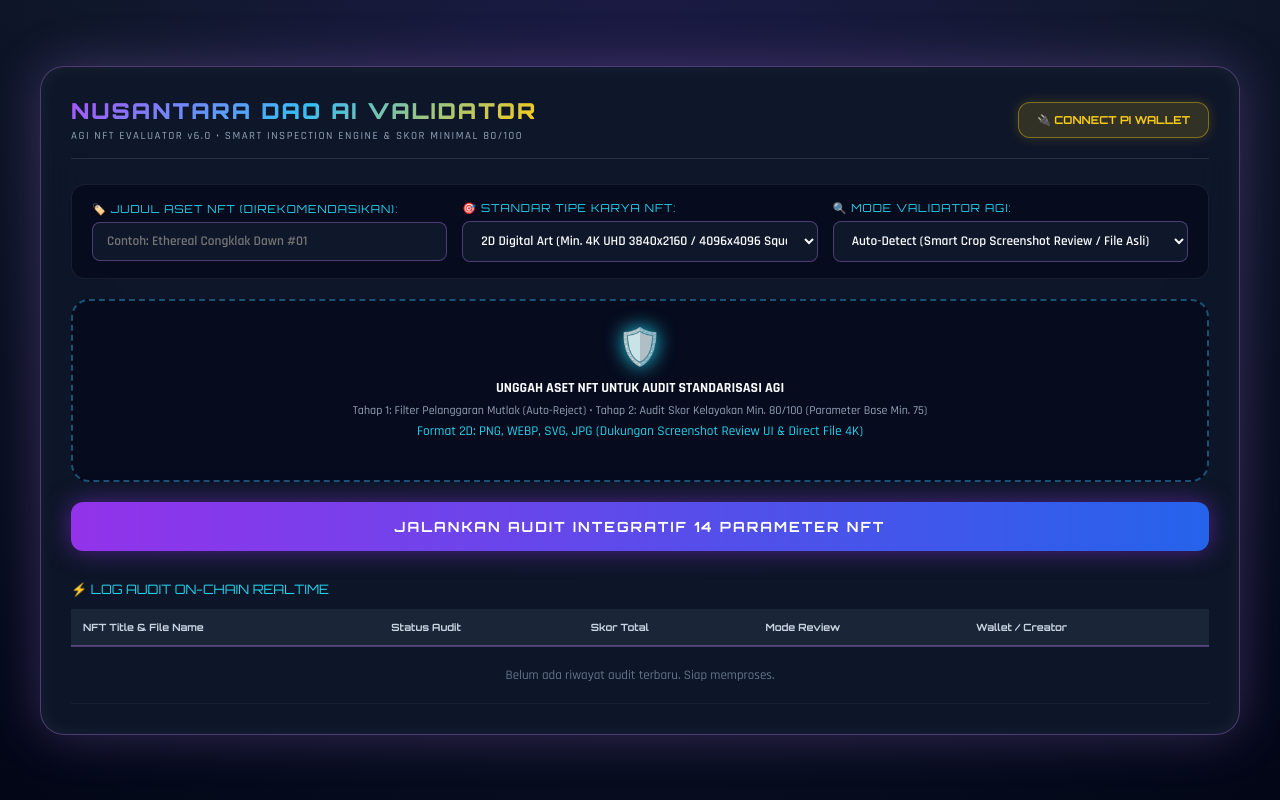
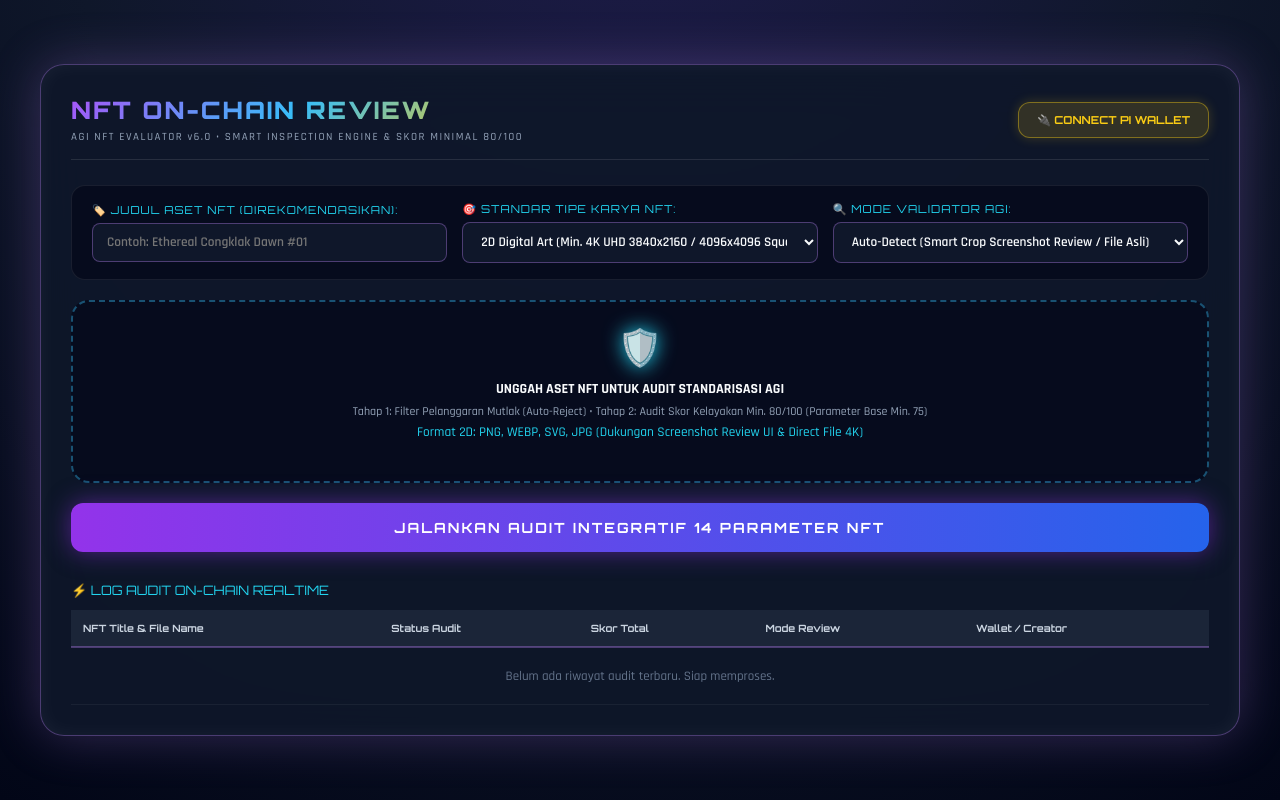
Before and after one commit to metacyber26-source/nft-dao-validator, a website: page index.html in a window 1280 px wide. Drawn offline with Linux system fonts and the light colour scheme.

Commit message:
Update title and header text in index.html

```diff
--- a/index.html
+++ b/index.html
@@ -3,7 +3,7 @@
 <head>
   <meta charset="UTF-8">
   <meta name="viewport" content="width=device-width, initial-scale=1.0">
-  <title>Nusantara AI - Pi DAO Validator AGI v6.0 (Enterprise Inspection Engine)</title>
+  <title>NFT On-chain Review - Pi DAO Validator AGI v6.0</title>
   <link href="https://fonts.googleapis.com/css2?family=Orbitron:wght@400;600;700;900&family=Rajdhani:wght@500;600;700&display=swap" rel="stylesheet">
   <!-- Pi Network SDK -->
   <script src="https://sdk.minepi.com/pi-sdk.js"></script>
@@ -55,7 +55,7 @@
 
     .header h1 {
       font-family: 'Orbitron', sans-serif;
-      font-size: 22px;
+      font-size: 24px;
       font-weight: 900;
       letter-spacing: 2px;
       background: linear-gradient(135deg, #a855f7, #38bdf8, #facc15);
@@ -285,7 +285,7 @@
   <div class="metaverse-card">
     <div class="top-bar">
       <div class="header">
-        <h1>Nusantara DAO AI Validator</h1>
+        <h1>NFT On-chain Review</h1>
         <p>AGI NFT EVALUATOR v6.0 • SMART INSPECTION ENGINE & SKOR MINIMAL 80/100</p>
       </div>
       <button id="wallet-btn" class="wallet-btn" onclick="connectPiWallet()">🔌 CONNECT PI WALLET</button>
@@ -334,7 +334,7 @@
       <!-- Header Judul NFT -->
       <div class="nft-header-info">
         <div>
-          <span style="font-size: 10px; color: #94a3b8; font-family: 'Orbitron'; uppercase;">TARGET NFT VALIDATED:</span>
+          <span style="font-size: 10px; color: #94a3b8; font-family: 'Orbitron'; text-transform: uppercase;">TARGET NFT VALIDATED:</span>
           <h2 id="res-nft-title">Untitled NFT Artwork</h2>
         </div>
         <div id="res-mode-badge" style="font-family: 'Orbitron'; font-size: 11px; color: var(--neon-cyan); background: rgba(34,211,238,0.1); border: 1px solid var(--neon-cyan); padding: 4px 12px; border-radius: 6px;">MODE: AUTO-DETECT</div>
```
